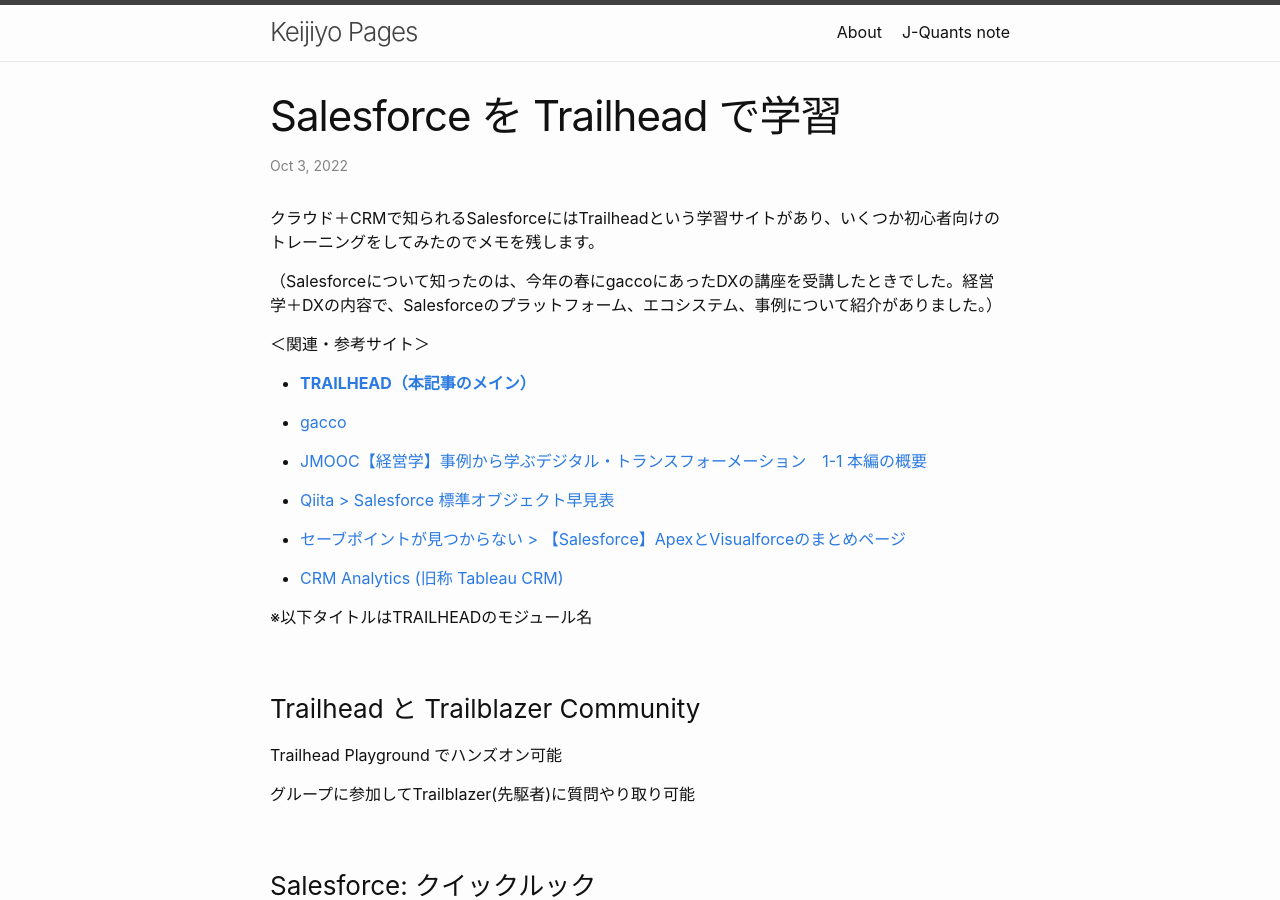
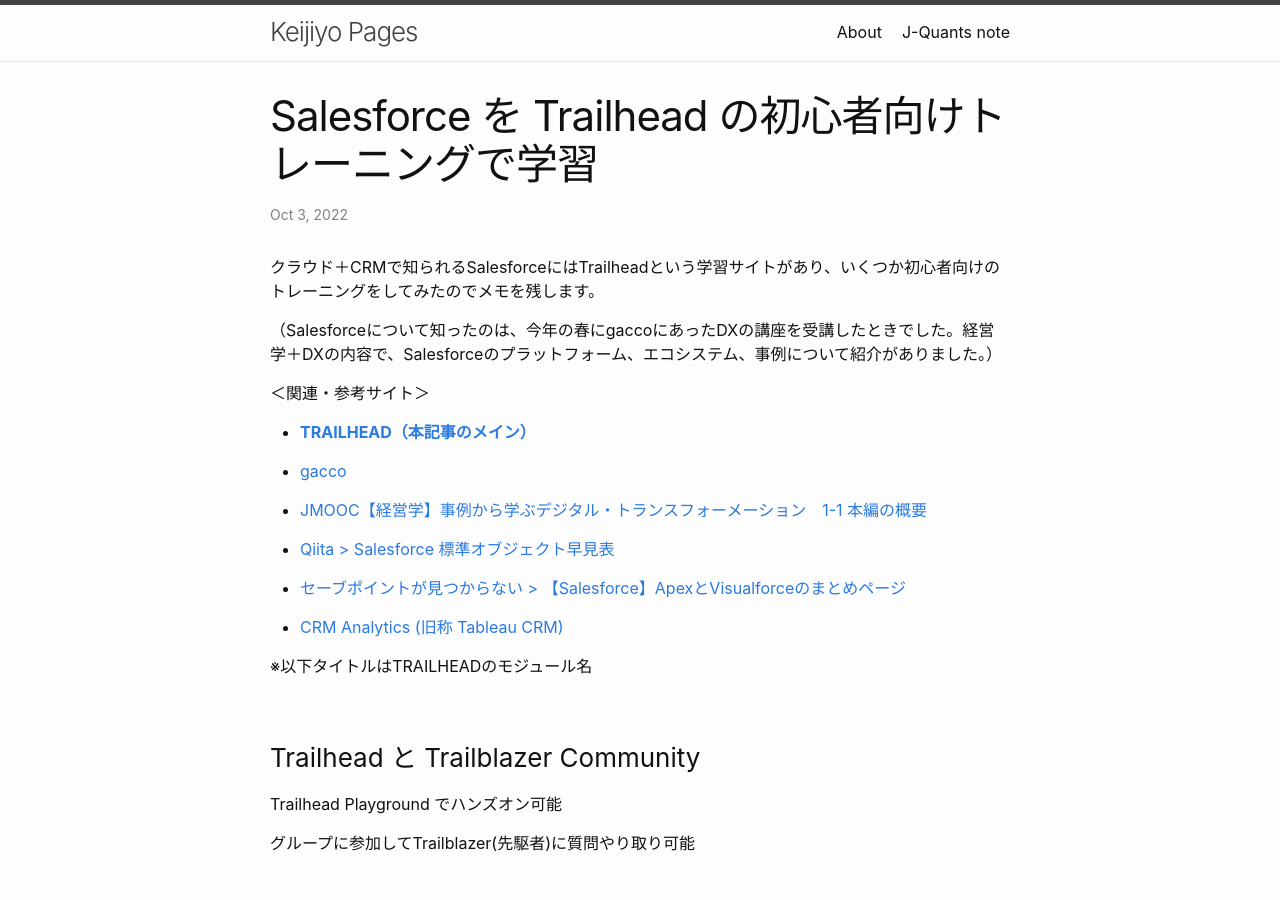
Before and after one commit to keijiyo/keijiyo.github.io, a Jekyll site: the page built from _posts/2022-10-03-Salesforce Trailheadで学習.markdown, in a window 1280 px wide and 900 px high. Built offline with Jekyll 4.4.1, drawn with Linux system fonts in a browser that asks for light colours.

Commit message:
salesforce記事のタイトル修正

```diff
--- a/_posts/2022-10-03-Salesforce Trailheadで学習.markdown
+++ b/_posts/2022-10-03-Salesforce Trailheadで学習.markdown
@@ -1,6 +1,6 @@
 ---
 layout: post
-title:  "Salesforce を Trailhead で学習"
+title:  "Salesforce を Trailhead の初心者向けトレーニングで学習"
 date:   2022-10-03 11:30:00 +0900
 categories: jekyll update
 ---
```
